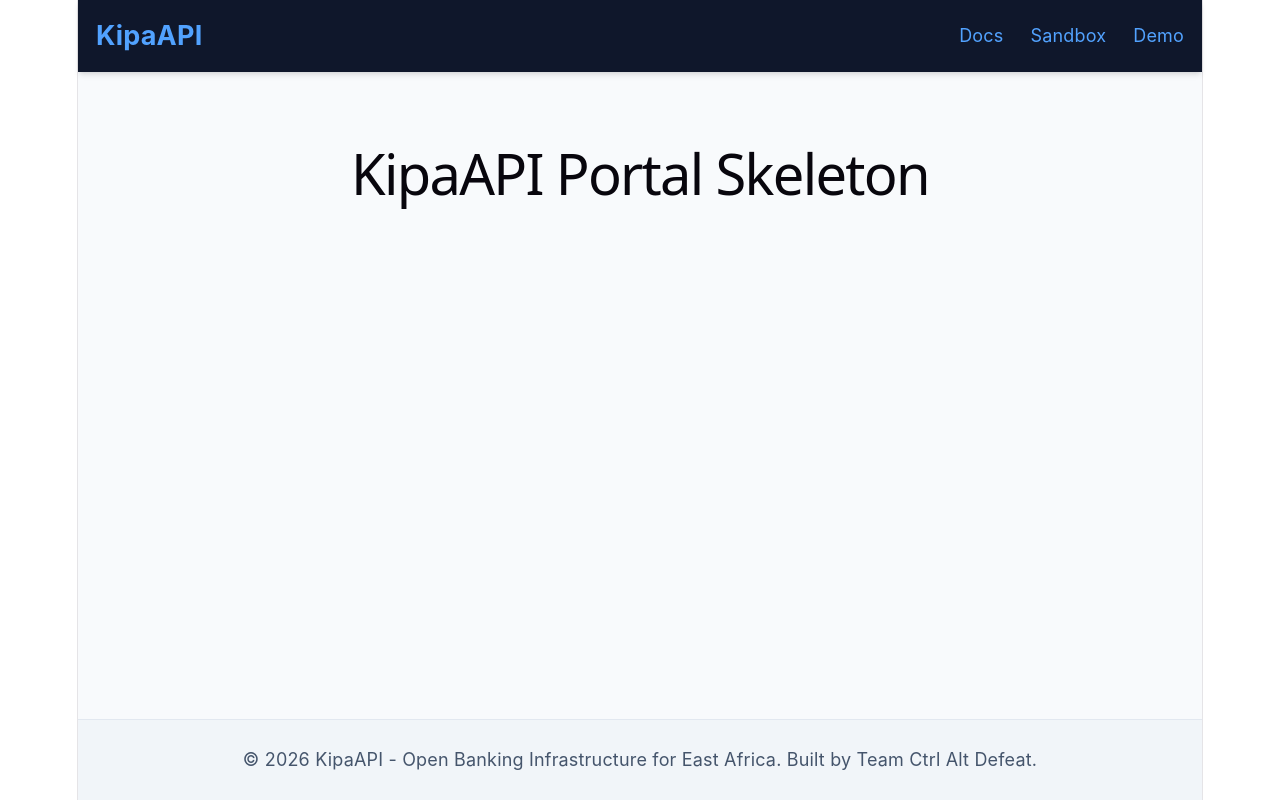
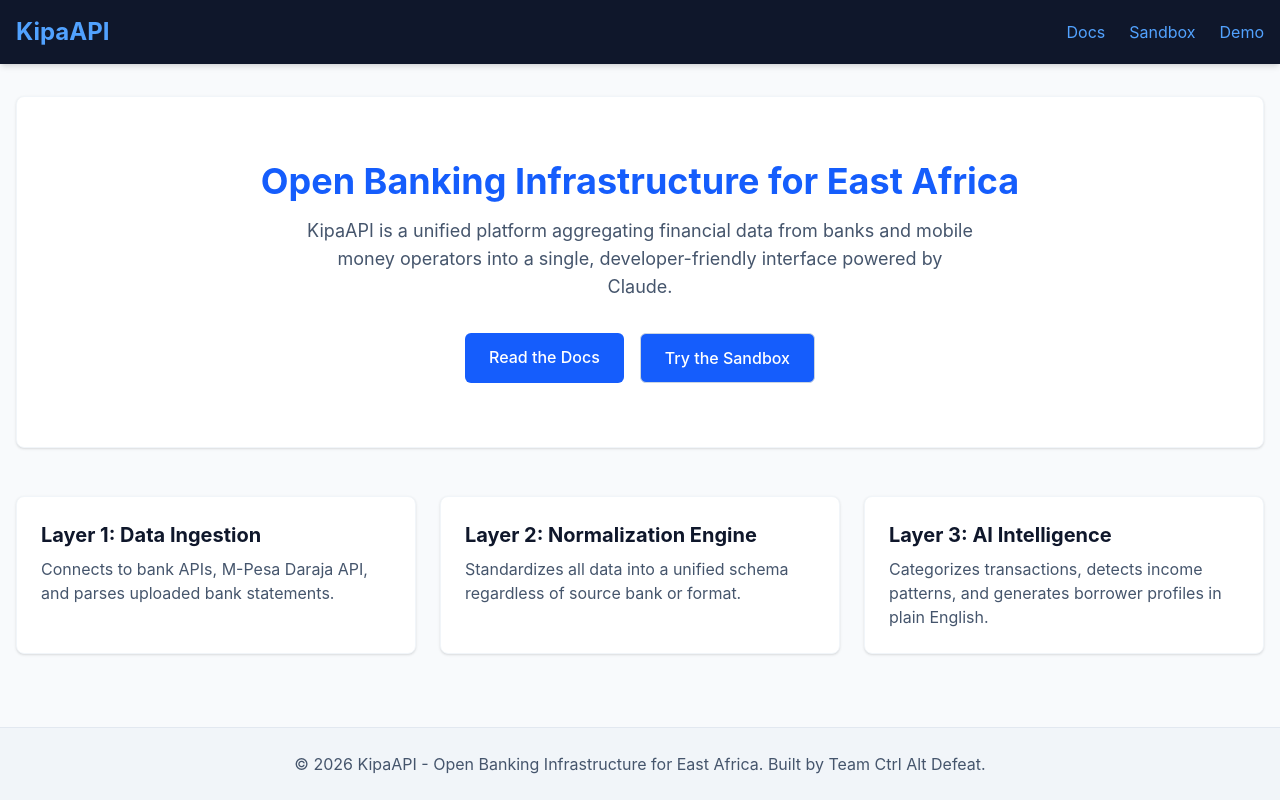
Before and after one commit to elishamapaluku-max/Open_Banking_API, a React app in the folder frontend/: page / in a window 1280 px wide. Built offline with nearby package versions, Linux system fonts and the light colour scheme; the HTML template or start-up script is replaced by a standard one.

Commit message:
feat (landing): create landing page and remove default css overrides

```diff
--- a/frontend/src/App.jsx
+++ b/frontend/src/App.jsx
@@ -1,19 +1,18 @@
 import { BrowserRouter as Router, Routes, Route } from 'react-router-dom';
 import Navbar from './components/layout/Navbar';
 import Footer from './components/layout/Footer';
+import Landing from './pages/Landing'; // <-- Add this import
 
 function App() {
   return (
     <Router>
-      {/* flex-col and min-h-screen ensure the footer always stays at the bottom */}
       <div className="flex flex-col min-h-screen bg-slate-50 font-sans text-slate-900">
         <Navbar />
 
-        {/* flex-grow pushes the footer down, taking up available space */}
         <main className="grow max-w-7xl mx-auto w-full px-4 py-8">
           <Routes>
-            <Route path="/" element={<h1 className="text-3xl font-bold">KipaAPI Portal Skeleton</h1>} />
-            {/* We will build and link the Landing, Docs, and Sandbox pages here next */}
+            {/* Replace the skeleton h1 with the Landing component */}
+            <Route path="/" element={<Landing />} />
           </Routes>
         </main>
 
--- a/frontend/src/index.css
+++ b/frontend/src/index.css
@@ -1,113 +1 @@
 @import "tailwindcss";
-
-:root {
-  --text: #6b6375;
-  --text-h: #08060d;
-  --bg: #fff;
-  --border: #e5e4e7;
-  --code-bg: #f4f3ec;
-  --accent: #aa3bff;
-  --accent-bg: rgba(170, 59, 255, 0.1);
-  --accent-border: rgba(170, 59, 255, 0.5);
-  --social-bg: rgba(244, 243, 236, 0.5);
-  --shadow:
-    rgba(0, 0, 0, 0.1) 0 10px 15px -3px, rgba(0, 0, 0, 0.05) 0 4px 6px -2px;
-
-  --sans: system-ui, 'Segoe UI', Roboto, sans-serif;
-  --heading: system-ui, 'Segoe UI', Roboto, sans-serif;
-  --mono: ui-monospace, Consolas, monospace;
-
-  font: 18px/145% var(--sans);
-  letter-spacing: 0.18px;
-  color-scheme: light dark;
-  color: var(--text);
-  background: var(--bg);
-  font-synthesis: none;
-  text-rendering: optimizeLegibility;
-  -webkit-font-smoothing: antialiased;
-  -moz-osx-font-smoothing: grayscale;
-
-  @media (max-width: 1024px) {
-    font-size: 16px;
-  }
-}
-
-@media (prefers-color-scheme: dark) {
-  :root {
-    --text: #9ca3af;
-    --text-h: #f3f4f6;
-    --bg: #16171d;
-    --border: #2e303a;
-    --code-bg: #1f2028;
-    --accent: #c084fc;
-    --accent-bg: rgba(192, 132, 252, 0.15);
-    --accent-border: rgba(192, 132, 252, 0.5);
-    --social-bg: rgba(47, 48, 58, 0.5);
-    --shadow:
-      rgba(0, 0, 0, 0.4) 0 10px 15px -3px, rgba(0, 0, 0, 0.25) 0 4px 6px -2px;
-  }
-
-  #social .button-icon {
-    filter: invert(1) brightness(2);
-  }
-}
-
-body {
-  margin: 0;
-}
-
-#root {
-  width: 1126px;
-  max-width: 100%;
-  margin: 0 auto;
-  text-align: center;
-  border-inline: 1px solid var(--border);
-  min-height: 100svh;
-  display: flex;
-  flex-direction: column;
-  box-sizing: border-box;
-}
-
-h1,
-h2 {
-  font-family: var(--heading);
-  font-weight: 500;
-  color: var(--text-h);
-}
-
-h1 {
-  font-size: 56px;
-  letter-spacing: -1.68px;
-  margin: 32px 0;
-  @media (max-width: 1024px) {
-    font-size: 36px;
-    margin: 20px 0;
-  }
-}
-h2 {
-  font-size: 24px;
-  line-height: 118%;
-  letter-spacing: -0.24px;
-  margin: 0 0 8px;
-  @media (max-width: 1024px) {
-    font-size: 20px;
-  }
-}
-p {
-  margin: 0;
-}
-
-code,
-.counter {
-  font-family: var(--mono);
-  display: inline-flex;
-  border-radius: 4px;
-  color: var(--text-h);
-}
-
-code {
-  font-size: 15px;
-  line-height: 135%;
-  padding: 4px 8px;
-  background: var(--code-bg);
-}
--- /dev/null
+++ b/frontend/src/pages/Landing.jsx
@@ -0,0 +1,43 @@
+import { Link } from 'react-router-dom';
+
+const Landing = () => {
+  return (
+    <div className="space-y-12">
+      {/* Hero Section */}
+      <section className="text-center py-16 bg-white rounded-lg shadow-sm border border-slate-100">
+        <h1 className="text-4xl font-bold text-blue-600 mb-4">
+          Open Banking Infrastructure for East Africa
+        </h1>
+        <p className="text-lg text-slate-600 max-w-2xl mx-auto mb-8">
+          KipaAPI is a unified platform aggregating financial data from banks and mobile money operators into a single, developer-friendly interface powered by Claude.
+        </p>
+        <div className="flex justify-center space-x-4">
+          <Link to="/docs" className="bg-blue-600 text-white px-6 py-3 rounded-md font-medium hover:bg-blue-700 transition-colors">
+            Read the Docs
+          </Link>
+          <Link to="/sandbox" className="bg-blue-600 text-white px-6 py-3 rounded-md font-medium border border-slate-300 hover:bg-blue-700 transition-colors">
+            Try the Sandbox
+          </Link>
+        </div>
+      </section>
+
+      {/* Features Section */}
+      <section className="grid md:grid-cols-3 gap-6">
+        <div className="p-6 bg-white rounded-lg shadow-sm border border-slate-100">
+          <h3 className="text-xl font-bold text-slate-900 mb-2">Layer 1: Data Ingestion</h3>
+          <p className="text-slate-600">Connects to bank APIs, M-Pesa Daraja API, and parses uploaded bank statements.</p>
+        </div>
+        <div className="p-6 bg-white rounded-lg shadow-sm border border-slate-100">
+          <h3 className="text-xl font-bold text-slate-900 mb-2">Layer 2: Normalization Engine</h3>
+          <p className="text-slate-600">Standardizes all data into a unified schema regardless of source bank or format.</p>
+        </div>
+        <div className="p-6 bg-white rounded-lg shadow-sm border border-slate-100">
+          <h3 className="text-xl font-bold text-slate-900 mb-2">Layer 3: AI Intelligence</h3>
+          <p className="text-slate-600">Categorizes transactions, detects income patterns, and generates borrower profiles in plain English.</p>
+        </div>
+      </section>
+    </div>
+  );
+};
+
+export default Landing;
```
Also changed, not shown: frontend/src/App.css (deleted, +0 -184 lines).
